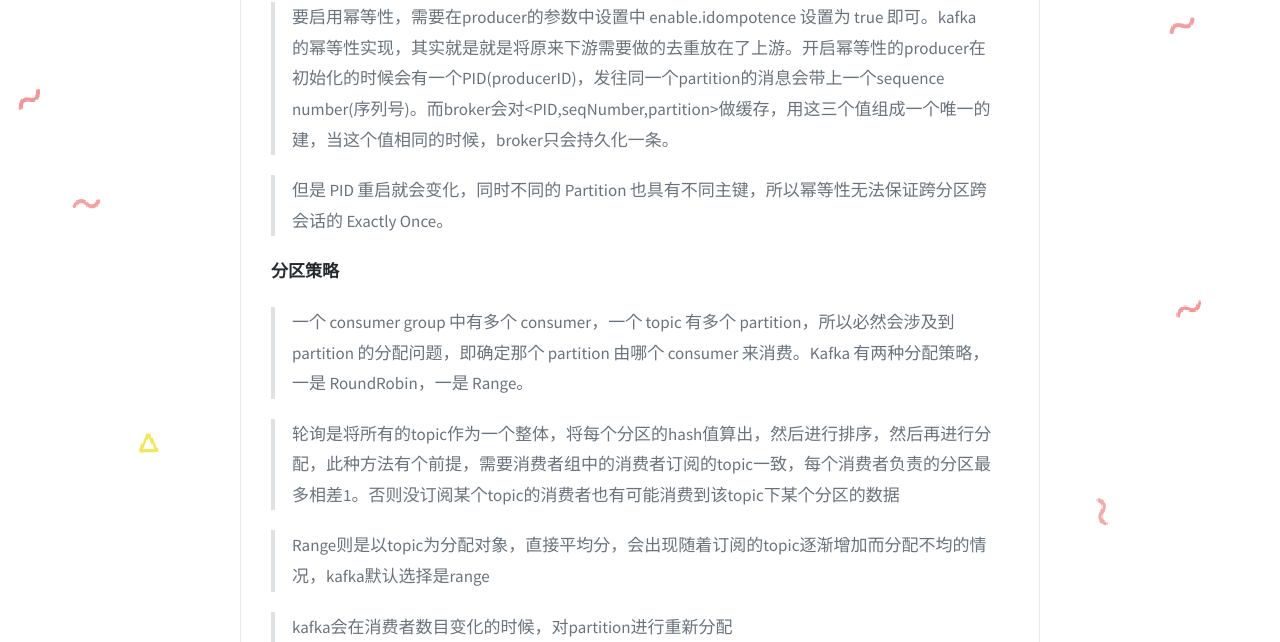
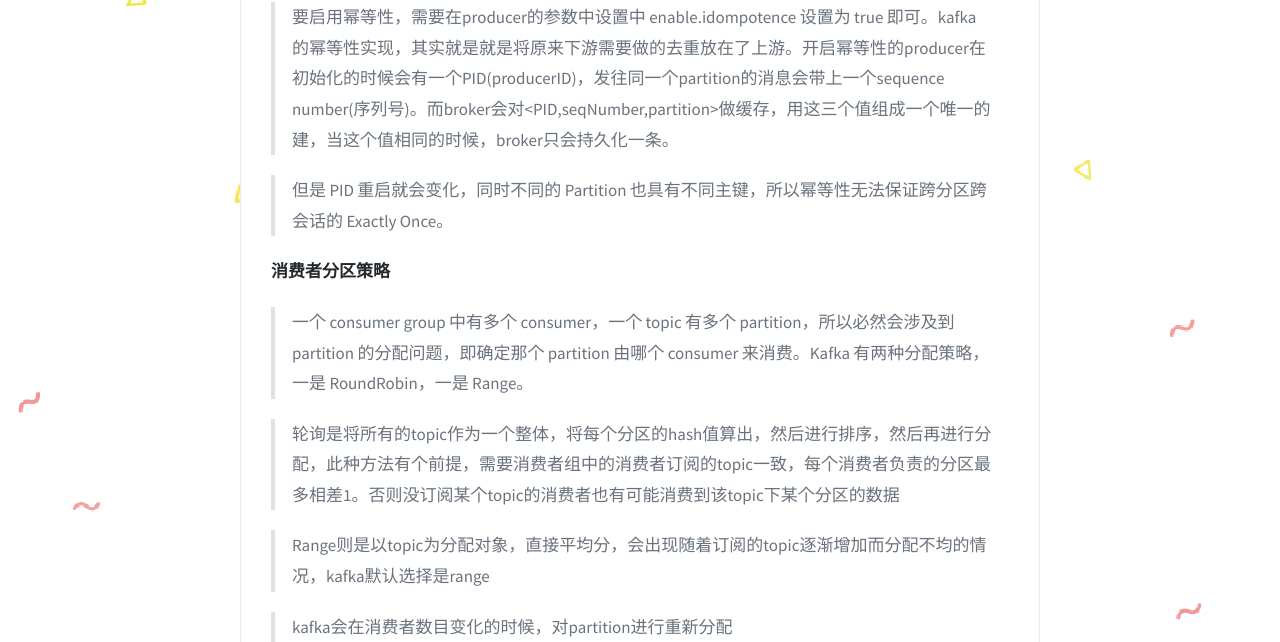
Before and after one commit to LazystudentCH/LazyStudentChhh.github.io, a Jekyll site: the page built from _posts/2020-08-04-[kafka]3.架构深入.md, in a window 1280 px wide and 1400 px high, scrolled down 6151 px. Shown: the top 642 px of the window. Built offline with Jekyll 4.4.1, drawn with Linux system fonts in a browser that asks for light colours; comment, search, counter and statistics services are not loaded; some of the changed text lies outside the part shown; grey boxes are pictures that could not be loaded.

Commit message:
修改文件: _posts/2020-08-04-[kafka]3.架构深入.md

```diff
--- a/_posts/2020-08-04-[kafka]3.架构深入.md
+++ b/_posts/2020-08-04-[kafka]3.架构深入.md
@@ -35,7 +35,7 @@
 > 1.提高可扩展性
 > 2.提高高并发，因为能以partition为单位读写了
 
-**分区的原则**
+**生产者分区的原则**
 ![enter description here](https://raw.githubusercontent.com/LazystudentCH/blogImage/master/2020/8/6/[kafka]3.架构深入/1596725732020.png)
 
 > 1.第一种情况，指定了partition，直接发到这个partition
@@ -95,7 +95,7 @@
 
 > 但是 PID 重启就会变化，同时不同的 Partition 也具有不同主键，所以幂等性无法保证跨分区跨会话的 Exactly Once。
 
-**分区策略**
+**消费者分区策略**
 > 一个 consumer group 中有多个 consumer，一个 topic 有多个 partition，所以必然会涉及到 partition 的分配问题，即确定那个 partition 由哪个 consumer 来消费。Kafka 有两种分配策略，一是 RoundRobin，一是 Range。
 
 > 轮询是将所有的topic作为一个整体，将每个分区的hash值算出，然后进行排序，然后再进行分配，此种方法有个前提，需要消费者组中的消费者订阅的topic一致，每个消费者负责的分区最多相差1。否则没订阅某个topic的消费者也有可能消费到该topic下某个分区的数据
@@ -103,3 +103,10 @@
 > Range则是以topic为分配对象，直接平均分，会出现随着订阅的topic逐渐增加而分配不均的情况，kafka默认选择是range
 
 > kafka会在消费者数目变化的时候，对partition进行重新分配
+
+**offset的维护**
+![enter description here](https://raw.githubusercontent.com/LazystudentCH/blogImage/master/2020/8/11/[kafka]3.架构深入/1597154024280.png)
+
+> 由于 consumer 在消费过程中可能会出现断电宕机等故障，consumer 恢复后，需要从故障前的位置的继续消费，所以 consumer 需要实时记录自己消费到了哪个 offset，以便故障恢复后继续消费。
+
+> 在0.11版本之前，是存在zk里面的，在这之后，还存在默认一个topic中，叫做__consumer_offsets。存储值以消费者组+topic+partion来保证唯一性，这样存储是因为每次消费者数量变动之后，需要重新分配，而重新分配之后需要接着上次的offset继续消费，而消费者组+topic+parition可以保证唯一性.
```
